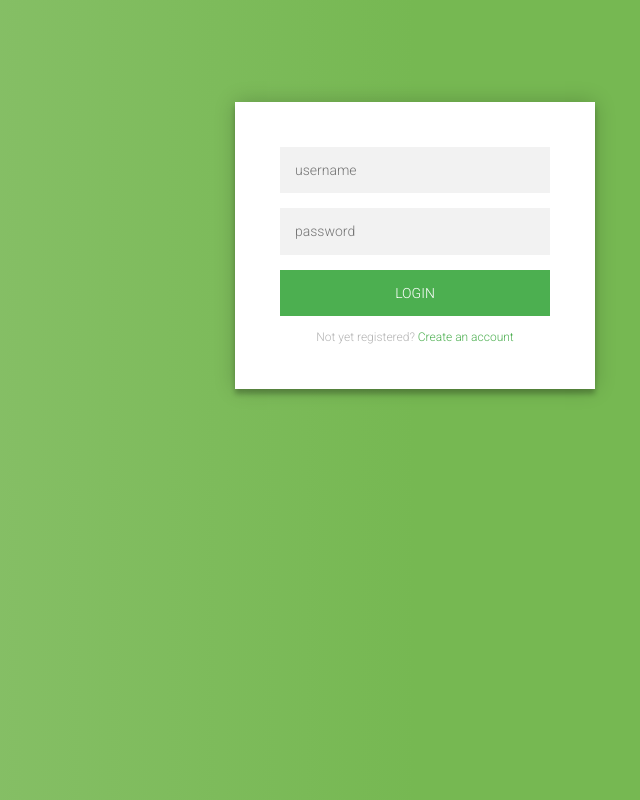
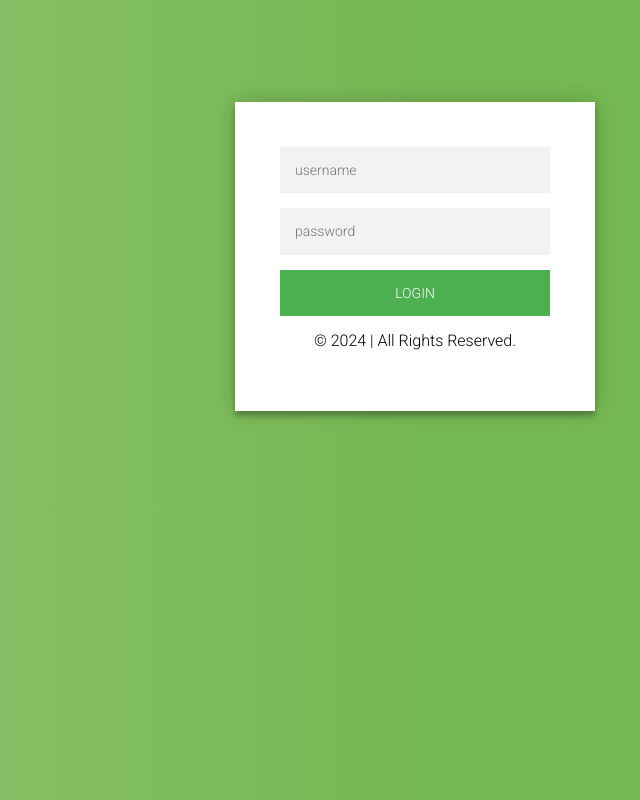
Before and after one commit to jusepal/flat-css-login, a plain HTML site: page index.html in a window 1280 px wide. Shown: the whole page, without its empty margins (225-865 px from the left). Drawn offline with nearby package versions, Linux system fonts and the light colour scheme.

Commit message:
Update index.html

```diff
--- a/index.html
+++ b/index.html
@@ -14,17 +14,26 @@
 <div class="login-page">
   <div class="form">
     <form class="register-form">
-      <input type="text" placeholder="username"/>
+    <!--  <input type="text" placeholder="username"/>
       <input type="password" placeholder="password"/>
       <input type="text" placeholder="repeat password"/>
       <button>create</button>
-      <p class="message">Already registered? <a href="#">Sign In</a></p>
+    <p class="message">Already registered? <a href="#">Sign In</a></p> -->
     </form>
     <form class="login-form">
       <input type="text" placeholder="username"/>
       <input type="password" placeholder="password"/>
       <button>login</button>
-      <p class="message">Not yet registered? <a href="#">Create an account</a></p>
+  <!-- <p class="message">Not yet registered? <a href="#">Create an account</a></p> -->
+      <p>
+<center>
+ &copy; <span id="copyYear"></span> | All Rights Reserved.
+</center>
+</p>
+<script type="text/javascript">
+  var currentYear = new Date().getFullYear();
+  document.getElementById("copyYear").innerHTML = currentYear;
+</script>
     </form>
   </div>
 </div>
```
